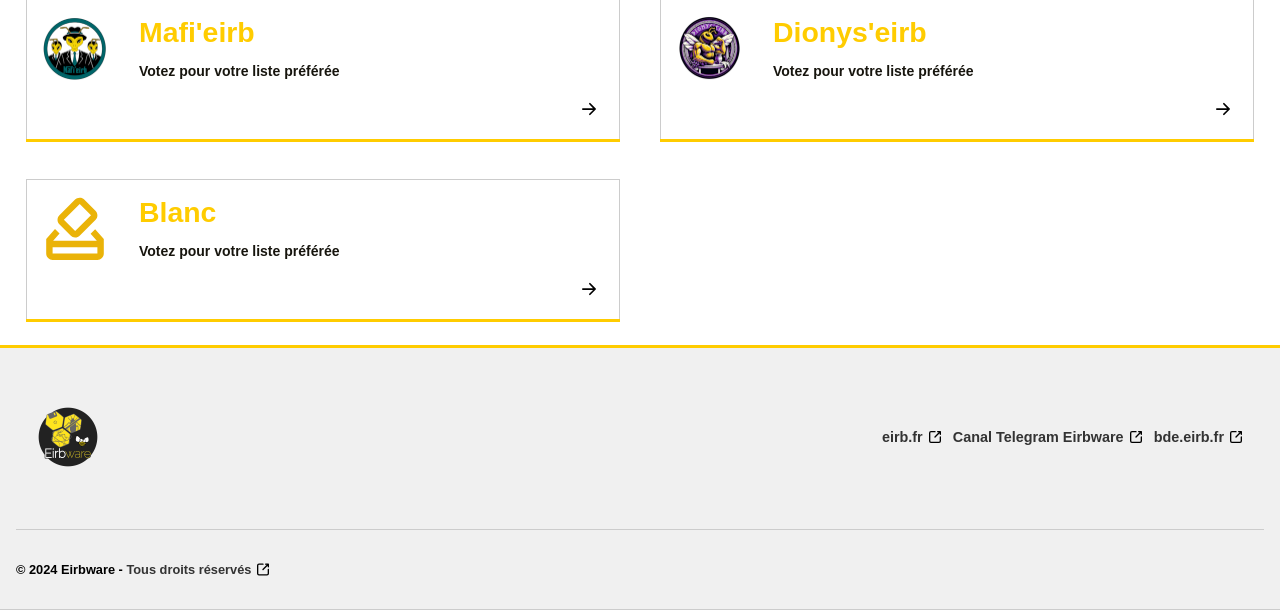
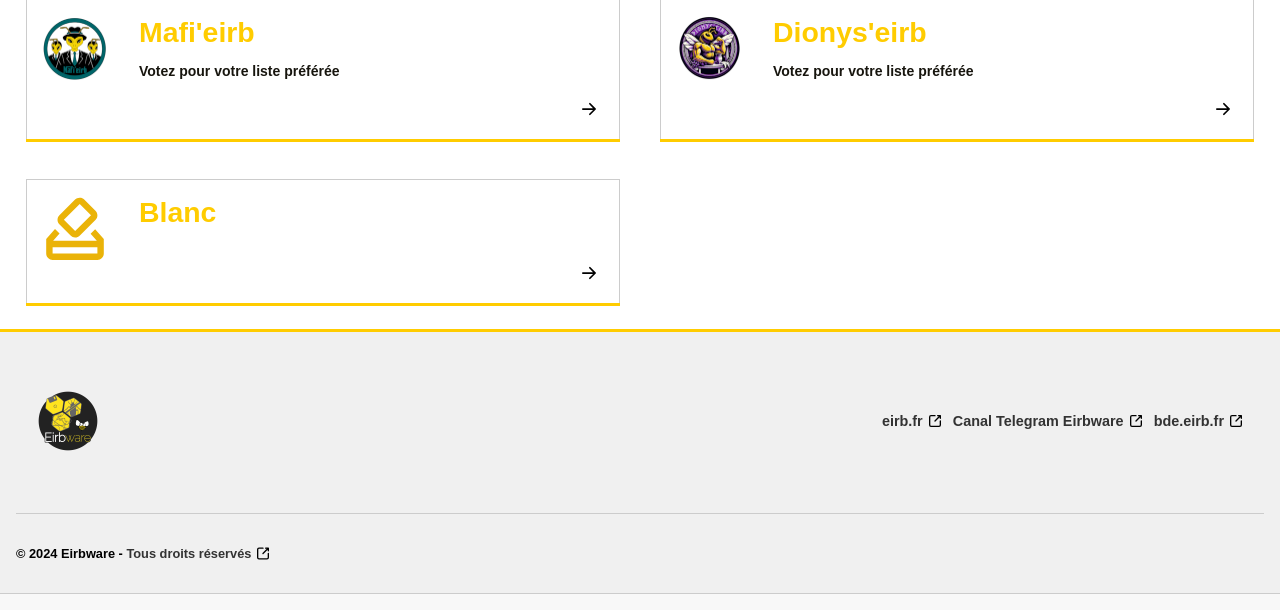
Before and after one commit to Eirbware/vote.eirb.fr, a PHP site: page /pages/choice.php in a window 1280 px wide. Shown: the part 601-1211 px from the top of the page. Run offline with PHP 8.4, Linux system fonts and the light colour scheme; the visitor is signed in with stand-in values (Sample User, id 1); a stand-in replaces the project's code that opens the database connection.

Commit message:
removed text vote blanc

```diff
--- a/public_html/pages/choice.php
+++ b/public_html/pages/choice.php
@@ -54,7 +54,6 @@
 				<img src="/assets/images/other-vote.svg" class="card-logo">
 				<div class="card-text-box">
 					<h4>Blanc</h4>
-					<p>Votez pour votre liste préférée</p>
 					<img src="/assets/images/arrow-right-short.svg" class="arrow" alt="flèche vers la droite">
 				</div>
 			</a>
```
